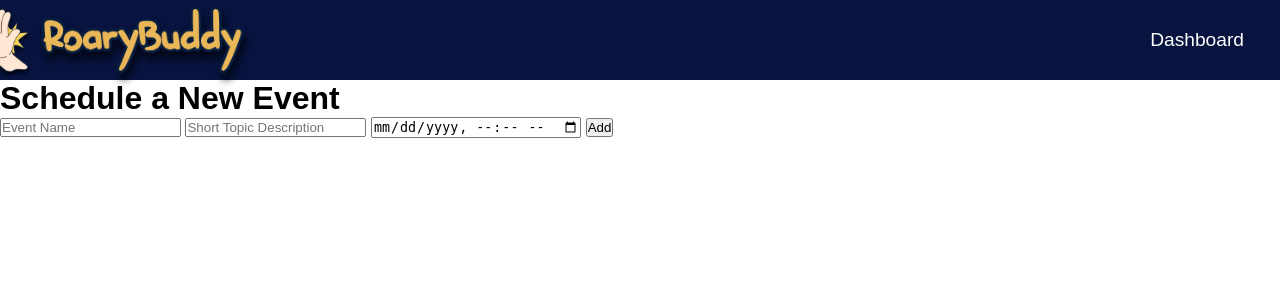
After one commit to edmed1928/RoaryBuddy, a PHP site: page /studygroup_add_event.php in a window 1280 px wide. The commit adds this page. Shown: the top 300 px of the page. Run offline with PHP 8.4, Linux system fonts and the light colour scheme; the visitor is signed in with stand-in values (Sample User, id 1); data that the repository does not hold is empty.

Commit message:
added creating new events in order to join a messaging session

```diff
--- /dev/null
+++ b/studygroup_add_event.php
@@ -0,0 +1,57 @@
+<?php
+session_start();
+if (!isset($_SESSION['user_id'])) {
+  // Redirect to the login page if not logged in
+  header("Location: login.php");
+  exit();
+}
+
+
+
+?>
+
+
+
+<!DOCTYPE html>
+<html lang="en" dir="ltr">
+  <head>
+  <meta charset="utf-8">
+    <title>Create a Study Group</title>
+    <link rel="icon" href="images/roarybuddylogo.png" type="image/png">
+    <link rel="stylesheet" href="style.css" />
+  </head>
+  <body>
+
+
+    <!-- Navigation Bar -->
+    <nav class="navbar">
+      <div class="navbar__container">
+       <div class="navbar__brand">
+        <a href="home.php">
+          <img src="images/roarybuddylogo.png" id="navbar__logo">
+          <img src="images/roarybuddytext.png" id="appTitle">
+        </a>
+        </div>
+        <div class="navbar__toggle" id="mobile-menu">
+          <span class="bar"></span>
+          <span class="bar"></span>
+          <span class="bar"></span>
+        </div>
+        <ul class="navbar__menu">
+          <li class="navbar__item">
+            <a href="dashboard.php" class="navbar__links">Dashboard</a>
+          </li>
+        </ul>
+      </div>
+    </nav>
+
+
+
+    <h1>Schedule a New Event</h1>
+<form action="includes/studygroup_add_event.inc.php" method="POST">
+<input type="hidden" name="group_id" value="<?php echo htmlspecialchars($_POST['group_id']); ?>">
+<input type="text" name="event_name" placeholder="Event Name">
+<input type="text" name="event_topic" placeholder="Short Topic Description">
+<input type='datetime-local' name="event_time" placeholder="Event Time">
+<button>Add</button>
+</form>
```
Also changed, not shown: includes/studygroup_add_event.inc.php (added, +56 -0 lines), studygroup_view.php (+15 -1 lines).
